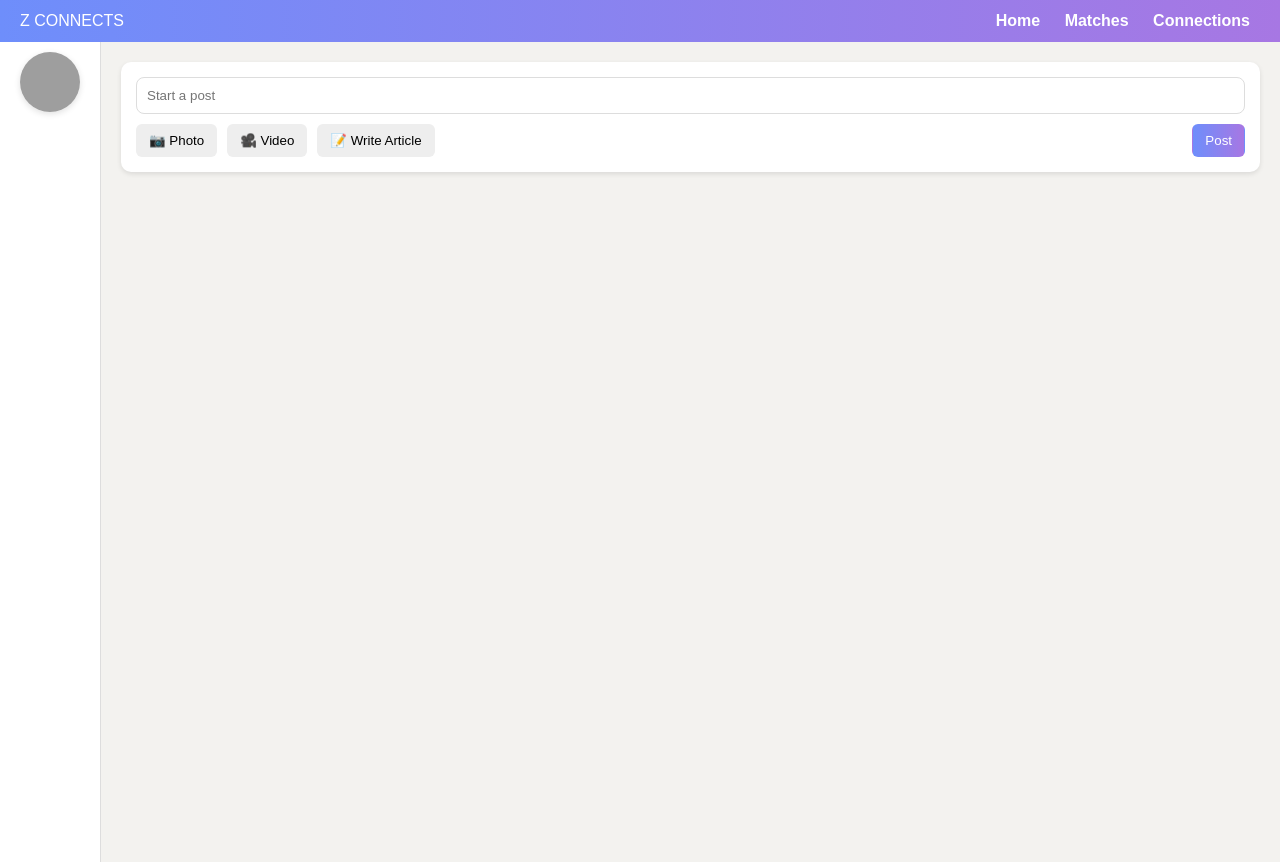
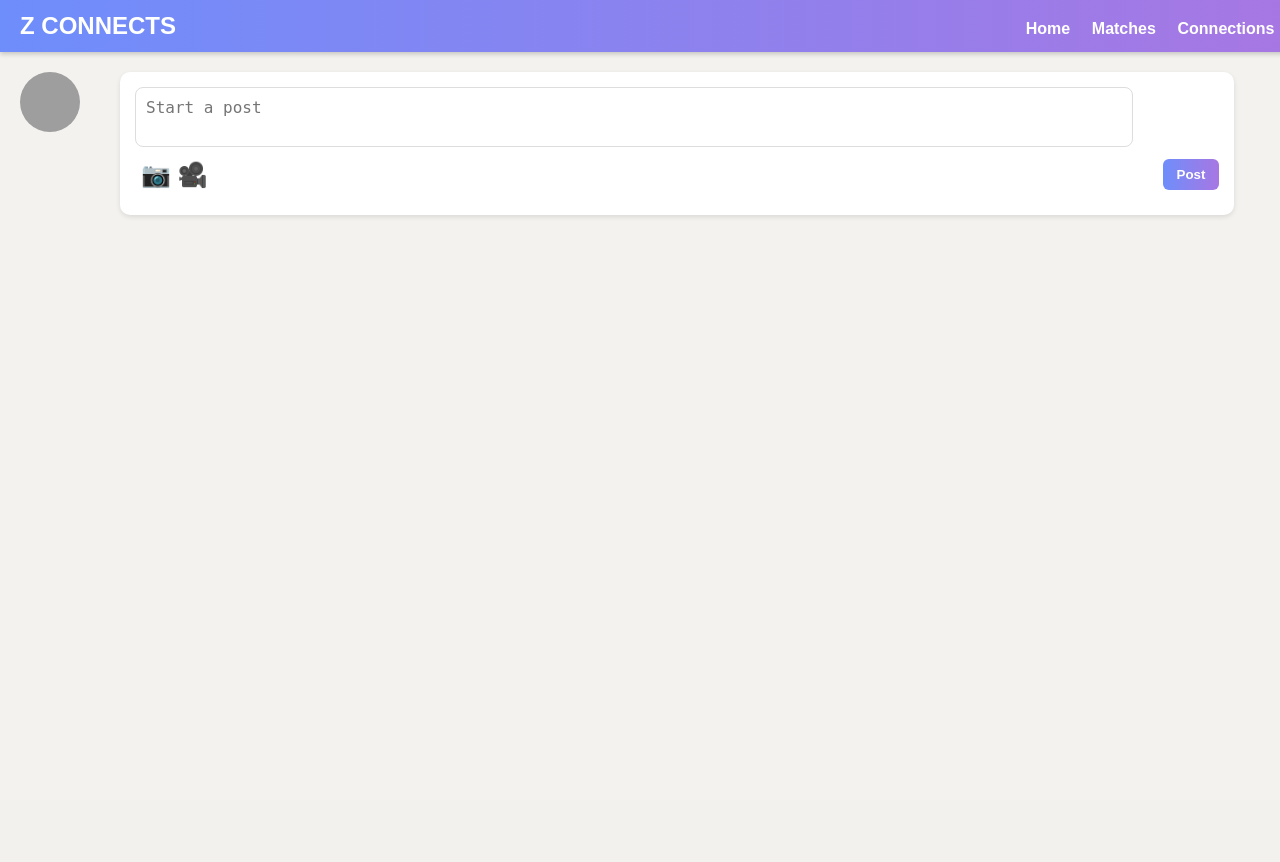
Before and after one commit to Techwithram/WCHL_ZConnects, a FastAPI app: template templates/feed.html in a window 1280 px wide. After the commit the page ends 217 px from the top, so only its background shows below. Run offline with FastAPI, Linux system fonts and the light colour scheme; the template is opened without the code that fills it, so the values that code supplies are empty; grey boxes are pictures that could not be loaded.

Commit message:
Update feed.html

```diff
--- a/templates/feed.html
+++ b/templates/feed.html
@@ -8,112 +8,117 @@
         margin: 0;
         font-family: Arial, sans-serif;
         background: #f3f2ef;
+        width: 98%;
       }
       .navbar {
+        width: 100%;
+        background-image: linear-gradient(90deg, #6e8efb, #a777e3);
+        color: white;
+        padding: 12px 20px;
+        font-size: 1.5rem;
+        font-weight: bold;
+        box-shadow: 0 2px 5px rgba(0, 0, 0, 0.2);
         display: flex;
         justify-content: space-between;
         align-items: center;
-        background: linear-gradient(90deg, #6e8efb, #a777e3);
-        color: white;
-        padding: 12px 20px;
       }
       .navbar a {
         color: white;
-        margin: 0 10px;
         text-decoration: none;
-        font-weight: bold;
+        margin-left: 15px;
+        font-size: 1rem;
       }
-
       .container {
         display: flex;
+        margin: 20px;
       }
-
       .sidebar {
         width: 80px;
-        background: #fff;
-        padding: 10px;
-        border-right: 1px solid #ddd;
-        height: 100vh;
-        display: flex;
-        align-items: flex-start;
-        justify-content: center;
+        margin-right: 20px;
       }
       .sidebar img {
         width: 60px;
         height: 60px;
         border-radius: 50%;
-        object-fit: cover;
         cursor: pointer;
-        box-shadow: 0 2px 6px rgba(0, 0, 0, 0.12);
       }
-
       .main-content {
         flex: 1;
-        padding: 20px;
       }
       .create-post {
-        background: #fff;
+        background: white;
         padding: 15px;
         border-radius: 10px;
+        box-shadow: 0 2px 5px rgba(0, 0, 0, 0.1);
         margin-bottom: 20px;
+      }
+      textarea {
+        width: 90%;
+        padding: 10px;
+        border-radius: 8px;
+        border: 1px solid #ddd;
+        resize: none;
+        font-size: 1rem;
+      }
+      .icon-btn {
+        background: none;
+        border: none;
+        font-size: 1.5rem;
+        cursor: pointer;
+        margin-right: 10px;
+      }
+      .icon-btn:hover {
+        transform: scale(1.1);
+      }
+      .post-btn {
+        padding: 8px 14px;
+        background: linear-gradient(90deg, #6e8efb, #a777e3);
+        border: none;
+        border-radius: 6px;
+        color: white;
+        font-weight: bold;
+        cursor: pointer;
+      }
+      .feed .post {
+        background: white;
+        padding: 15px;
+        margin-bottom: 20px;
+        border-radius: 10px;
         box-shadow: 0 2px 5px rgba(0, 0, 0, 0.1);
       }
-      .create-header {
-        display: flex;
-        align-items: center;
-        margin-bottom: 10px;
+      .profile-pic {
+        width: 40px;
+        height: 40px;
+        border-radius: 50%;
+        margin-right: 10px;
       }
-      .create-header input {
-        width: 100%;
-        padding: 10px;
-        border: 1px solid #ddd;
-        border-radius: 8px;
+      .comment-avatar {
+        width: 30px;
+        height: 30px;
+        border-radius: 50%;
+        margin-right: 8px;
       }
-
-      .create-options {
-        display: flex;
-        gap: 10px;
+      .comment-section {
         margin-top: 10px;
+        padding-left: 10px;
+        border-left: 2px solid #eee;
       }
-      .option-btn,
-      .post-btn {
-        border: 1px solid transparent;
-        padding: 8px 12px;
+      .comment-input {
+        width: 85%;
+        padding: 6px;
+        border-radius: 6px;
+        border: 1px solid #ccc;
+      }
+      .action-btn {
+        padding: 5px 10px;
+        border: none;
+        background: #6e8efb;
+        color: white;
         border-radius: 6px;
         cursor: pointer;
-        transition: 0.3s;
       }
-      .option-btn {
-        background: #eee;
-      }
-      .option-btn:hover {
-        background: #6e8efb;
-        color: #fff;
-      }
-      .post-btn {
-        background: linear-gradient(90deg, #6e8efb, #a777e3);
-        color: #fff;
-        float: right;
-      }
-
-      .feed {
-        margin-top: 20px;
-      }
-      .post {
-        background: #fff;
-        padding: 15px;
-        border-radius: 10px;
-        margin-bottom: 15px;
-        box-shadow: 0 2px 5px rgba(0, 0, 0, 0.1);
-      }
-
       .preview {
-        border: 1px dashed #6e8efb;
-        padding: 10px;
         margin-top: 10px;
-        border-radius: 8px;
-        background: #fafafa;
-        display: none;
       }
       .preview img,
       .preview video {
@@ -221,36 +140,50 @@
     </div>
 
     <div class="container">
+      <!-- Sidebar -->
       <div class="sidebar">
-        <a href="profile.html" title="View Profile">
+        <a href="/profile" title="View Profile">
           <img
-            id="sidebarPic"
             src="https://www.w3schools.com/howto/img_avatar.png"
             alt="Profile"
           />
         </a>
       </div>
 
+      <!-- Main Content -->
       <div class="main-content">
+        <!-- ✅ Create Post -->
         <div class="create-post">
-          <div class="create-header">
-            <input type="text" id="postCaption" placeholder="Start a post" />
-          </div>
-          <div class="create-options">
-            <button class="option-btn" id="photoBtn">📷 Photo</button>
-            <button class="option-btn" id="videoBtn">🎥 Video</button>
-            <button class="option-btn" id="writeArticle">
-              📝 Write Article
-            </button>
-            <button class="post-btn" id="postBtn" style="margin-left: auto">
-              Post
-            </button>
-          </div>
-          <div id="preview" class="preview"></div>
-          <input type="file" id="photoInput" accept="image/*" hidden />
-          <input type="file" id="videoInput" accept="video/*" hidden />
+          <form action="/add_post" method="post" enctype="multipart/form-data">
+            <textarea name="content" placeholder="Start a post"></textarea>
+
+            <div style="display: flex; align-items: center; margin-top: 8px">
+              <!-- Hidden file input -->
+              <input
+                type="file"
+                id="mediaInput"
+                name="media"
+                accept="image/*,video/*"
+                style="display: none"
+              />
+              <!-- Icon button -->
+              <button
+                type="button"
+                class="icon-btn"
+                onclick="document.getElementById('mediaInput').click()"
+              >
+                📷 🎥
+              </button>
+              <button type="submit" class="post-btn" style="margin-left: auto">
+                Post
+              </button>
+            </div>
+            <!-- Preview -->
+            <div id="preview" class="preview"></div>
+          </form>
         </div>
 
+        <!-- Feed -->
         <div id="feed" class="feed">
           {% for post in posts %}
           <div class="post">
@@ -302,91 +247,21 @@
       </div>
     </div>
 
-    <div class="modal" id="articleModal">
-      <div class="modal-content">
-        <span class="close-btn" id="closeArticle">&times;</span>
-        <h3>Write an Article</h3>
-        <textarea
-          id="articleText"
-          placeholder="Write your article here..."
-        ></textarea>
-        <button id="saveArticle" class="post-btn">Save</button>
-      </div>
-    </div>
-
     <script>
-      const DEFAULT_AVATAR = "https://www.w3schools.com/howto/img_avatar.png";
-      let selectedFile = null;
-      let selectedType = null;
-      let articleContent = "";
+      const mediaInput = document.getElementById("mediaInput");
       const previewBox = document.getElementById("preview");
 
-      document.getElementById("postBtn").addEventListener("click", () => {
-        const caption = document.getElementById("postCaption").value;
-        const feed = document.getElementById("feed");
-        if (!caption && !selectedFile && !articleContent) {
-          alert("Please add content to post.");
-          return;
+      mediaInput.addEventListener("change", (e) => {
+        previewBox.innerHTML = "";
+        const file = e.target.files[0];
+        if (!file) return;
+
+        const url = URL.createObjectURL(file);
+        if (file.type.startsWith("image/")) {
+          previewBox.innerHTML = `<img src="${url}" alt="preview">`;
+        } else if (file.type.startsWith("video/")) {
+          previewBox.innerHTML = `<video controls src="${url}"></video>`;
         }
-        const newPost = document.createElement("div");
-        newPost.classList.add("post");
-        newPost.innerHTML = `<p><strong>You</strong>: ${caption}</p>`;
-        feed.prepend(newPost);
-        document.getElementById("postCaption").value = "";
-        selectedFile = null;
-        selectedType = null;
-        articleContent = "";
-        previewBox.style.display = "none";
-        previewBox.innerHTML = "";
-      });
-
-      document.getElementById("photoBtn").addEventListener("click", () => {
-        document.getElementById("photoInput").click();
-      });
-      document.getElementById("videoBtn").addEventListener("click", () => {
-        document.getElementById("videoInput").click();
-      });
-      document.getElementById("photoInput").addEventListener("change", (e) => {
-        selectedFile = e.target.files[0];
-        selectedType = "photo";
-        if (selectedFile) {
-          previewBox.style.display = "block";
-          previewBox.innerHTML = `<img src="${URL.createObjectURL(
-            selectedFile
-          )}" alt="Preview">`;
-        }
-      });
-      document.getElementById("videoInput").addEventListener("change", (e) => {
-        selectedFile = e.target.files[0];
-        selectedType = "video";
-        if (selectedFile) {
-          previewBox.style.display = "block";
-          previewBox.innerHTML = `<video controls src="${URL.createObjectURL(
-            selectedFile
-          )}"></video>`;
-        }
-      });
-
-      document.getElementById("writeArticle").addEventListener("click", () => {
-        document.getElementById("articleModal").style.display = "flex";
-      });
-      document.getElementById("closeArticle").addEventListener("click", () => {
-        document.getElementById("articleModal").style.display = "none";
-      });
-      document.getElementById("saveArticle").addEventListener("click", () => {
-        articleContent = document.getElementById("articleText").value.trim();
-        if (!articleContent) {
-          alert("Write something for your article.");
-          return;
-        }
-        selectedType = "article";
-        previewBox.style.display = "block";
-        previewBox.innerHTML = `<p style="white-space:pre-wrap;">${articleContent}</p>`;
-        document.getElementById("articleModal").style.display = "none";
-      });
-      document.getElementById("articleModal").addEventListener("click", (e) => {
-        if (e.target.id === "articleModal")
-          e.currentTarget.style.display = "none";
       });
     </script>
   </body>
```
Also changed, not shown: other parts of templates/feed.html (+15 -89 lines).
